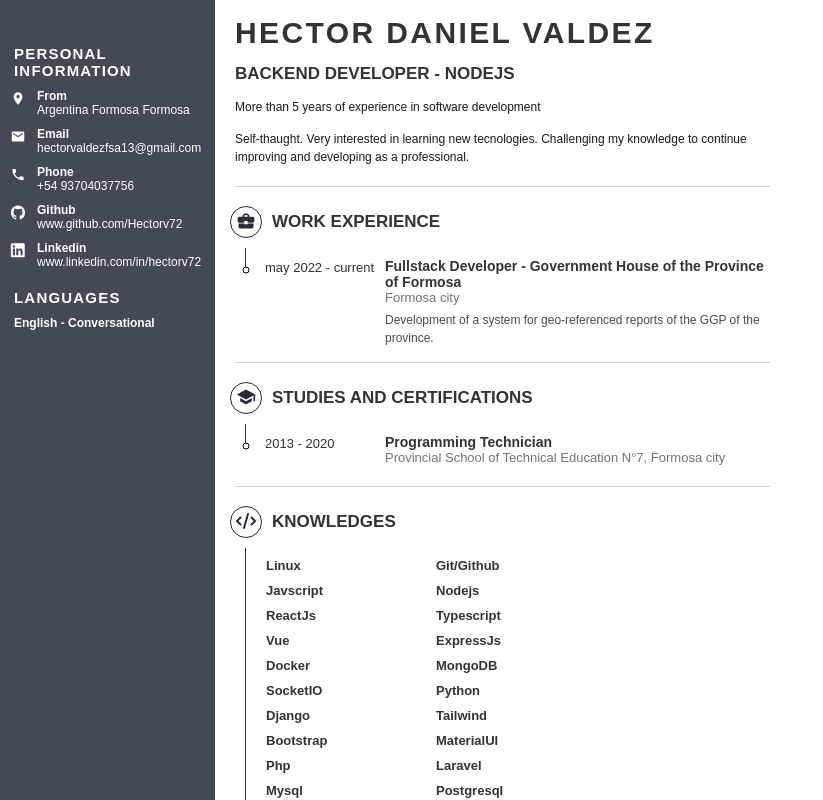
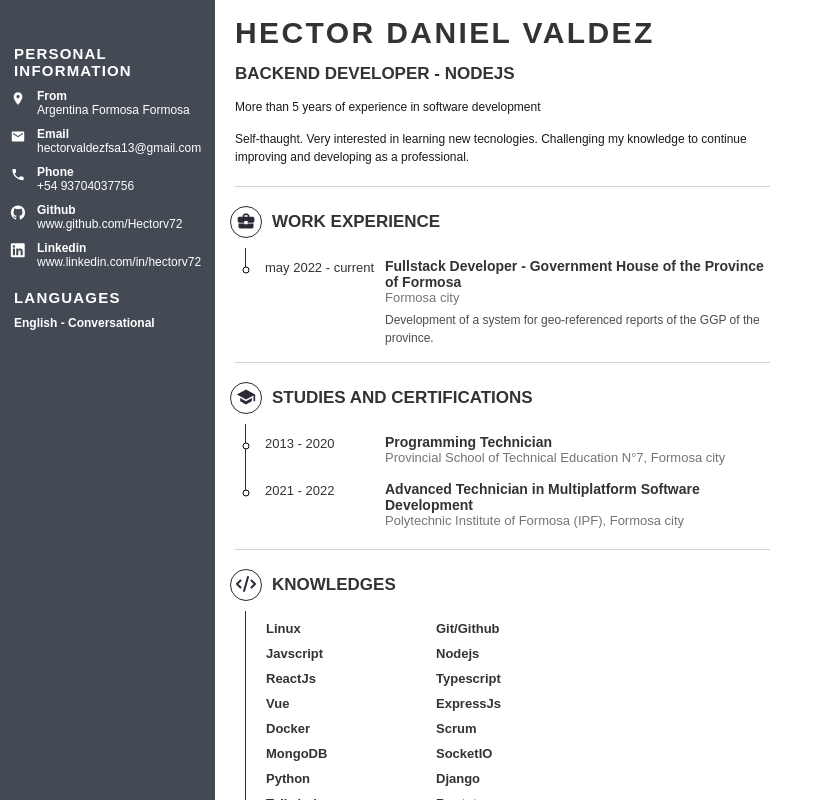
Before and after one commit to Hectorv72/react-cvmaker, a React (Vite) app: page / in a window 1280 px wide. Shown: the top 800 px of the page, without its empty margins (0-823 px from the left). Built offline with nearby package versions, Linux system fonts and the light colour scheme; a web font is replaced by a local one.

Commit message:
arreglos de cv

```diff
--- a/src/src/helpers/fragmentList.js
+++ b/src/src/helpers/fragmentList.js
@@ -3,6 +3,5 @@ export default (list, num) => {
   while (list.length > 0) {
     newList.push(list.splice(0, num))
   }
-  console.log(newList)
   return newList
 }
--- a/src/src/layouts/Sections/ItemTimeLine.jsx
+++ b/src/src/layouts/Sections/ItemTimeLine.jsx
@@ -1,6 +1,6 @@
 import React from 'react'
 
-const ItemSection = ({ date, title, subtitle, content }) => {
+const ItemTimeLine = ({ date, title, subtitle, content }) => {
   return (
     <li className="section--item">
       <div className="section--time-line">
@@ -30,4 +30,4 @@ const ItemSection = ({ date, title, subtitle, content }) => {
   )
 }
 
-export default ItemSection
+export default ItemTimeLine
--- a/src/src/layouts/Sections/SectionSkills.jsx
+++ b/src/src/layouts/Sections/SectionSkills.jsx
@@ -2,7 +2,6 @@ import React, { useEffect } from 'react'
 import fragmentList from '../../helpers/fragmentList'
 
 const SectionSkills = ({ icon, title, list = [] }) => {
-  console.log(list)
   return (
     <div className="section">
       <div className="section--title">
@@ -19,15 +18,17 @@ const SectionSkills = ({ icon, title, list = [] }) => {
       <ol className="section--list skills">
         {
           (fragmentList([...list], 2)).map(
-            (item, index) =>
+            (items, index) =>
               <li key={'item-skills-' + index} className="section--item skills">
                 <div style={{ flexDirection: 'row' }}>
-                  <div className="skills--label">
-                    <h3>{item[0]}</h3>
-                  </div>
-                  <div className="skills--label">
-                    <h3>{item[1]}</h3>
-                  </div>
+                  {
+                    items.map(
+                      (item, i) =>
+                        <div key={'item-skill-' + i} className="skills--label">
+                          <h3>{item}</h3>
+                        </div>
+                    )
+                  }
                 </div>
               </li>
           )
--- a/src/src/layouts/Sections/SectionTimeLine.jsx
+++ b/src/src/layouts/Sections/SectionTimeLine.jsx
@@ -18,7 +18,7 @@ const SectionTimeLine = ({ icon, title, list = [] }) => {
       <ol className="section--list">
         {
           list.map(
-            ({ date, title, subtitle, content }) => <ItemTimeLine date={date} title={title} subtitle={subtitle} content={content} />
+            ({ date, title, subtitle, content }, index) => <ItemTimeLine key={'item-timeline' + index} date={date} title={title} subtitle={subtitle} content={content} />
           )
         }
       </ol>
--- a/src/src/layouts/Sections/index.jsx
+++ b/src/src/layouts/Sections/index.jsx
@@ -20,13 +20,18 @@ const Sections = () => {
       date: '2013 - 2020',
       title: "Programming Technician",
       subtitle: "Provincial School of Technical Education N°7, Formosa city",
-    }
+    },
+    {
+      date: '2021 - 2022',
+      title: "Advanced Technician in Multiplatform Software Development",
+      subtitle: "Polytechnic Institute of Formosa (IPF), Formosa city",
+    },
   ]
 
   const SkillsList = [
     'Linux', 'Git/Github', 'Javscript', 'Nodejs',
     'ReactJs', 'Typescript', 'Vue', 'ExpressJs',
-    'Docker', 'MongoDB', 'SocketIO', 'Python', 'Django',
+    'Docker', 'Scrum', 'MongoDB', 'SocketIO', 'Python', 'Django',
     'Tailwind', 'Bootstrap', 'MaterialUI',
     'Php', 'Laravel', 'Mysql', 'Postgresql', 'Java', 'C++'
   ]
--- a/src/src/layouts/Sidebar/index.jsx
+++ b/src/src/layouts/Sidebar/index.jsx
@@ -1,5 +1,5 @@
 import React from 'react'
-import { AddressIcon, EmailIcon, GithubIcon, LinkedinIcon, PhoneIcon, UbicationIcon, UserIcon } from '../../data/SidebarIcons'
+import { EmailIcon, GithubIcon, LinkedinIcon, PhoneIcon, UbicationIcon } from '../../data/SidebarIcons'
 import ItemLabel from './ItemLabel'
 import ItemPersonal from './ItemPersonal'
 import SidebarList from './SidebarList'
```
